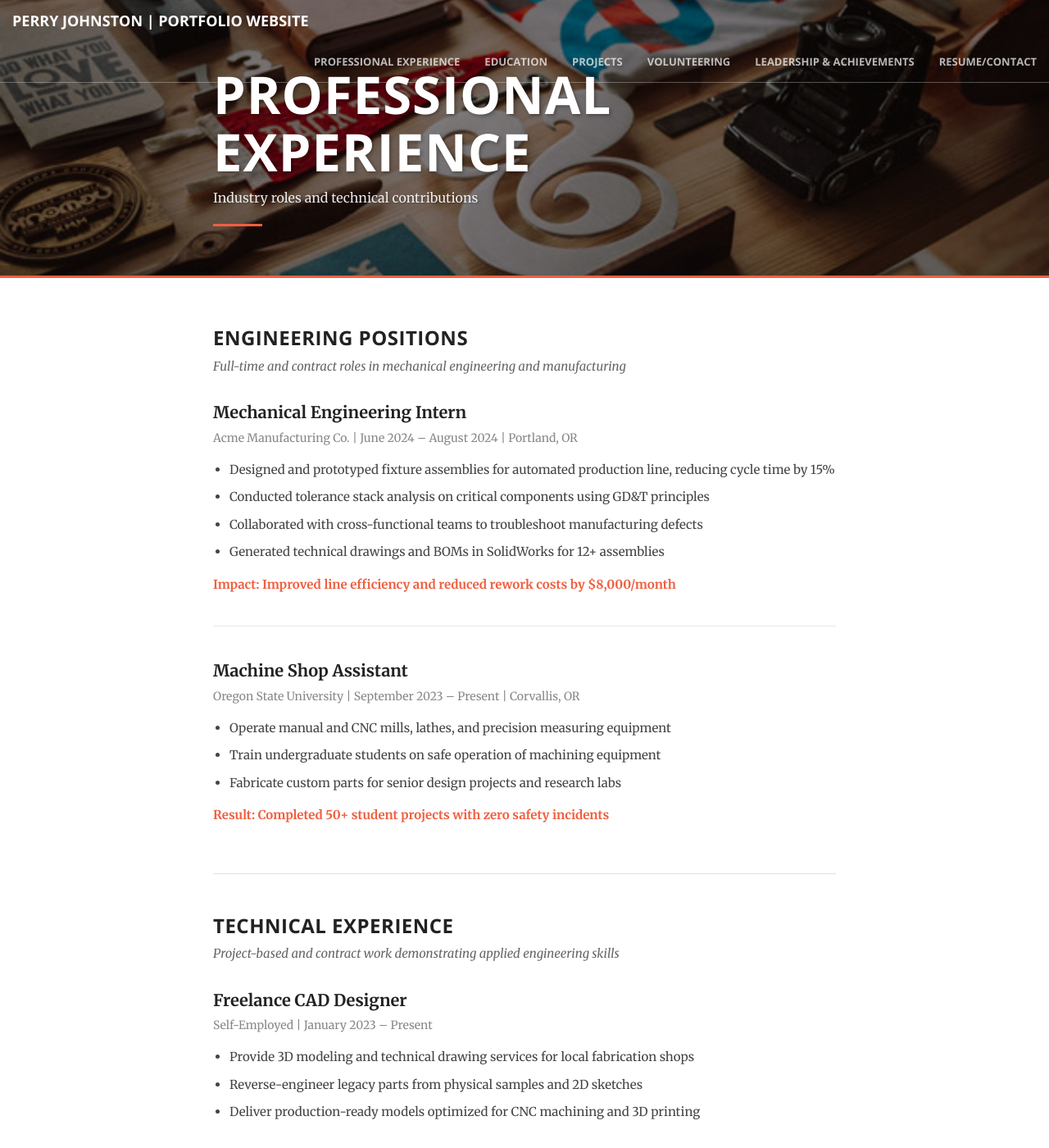
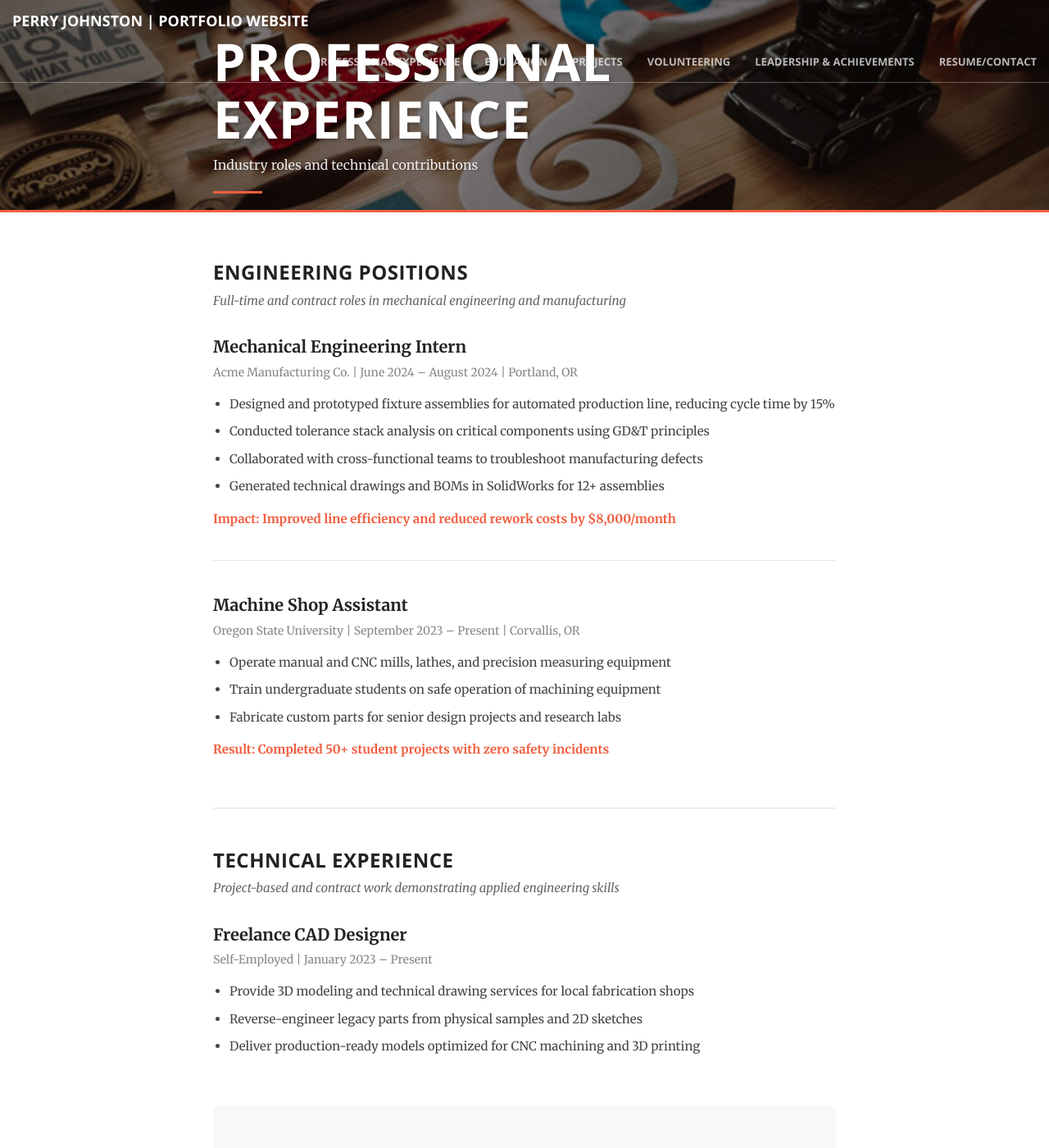
Before and after one commit to perryismyname/perryismyname.github.io, a Jekyll site: the page built from work/index.html, in a window 1280 px wide and 1400 px high. Shown: the whole window at 82% size. Built offline with Jekyll 4.4.1, drawn with Linux system fonts in a browser that asks for light colours.

Commit message:
Update main.scss
take 2

```diff
--- a/css/main.scss
+++ b/css/main.scss
@@ -71,7 +71,7 @@ $theme-dark: #222;
   background-size: cover;
   background-position: center;
   background-repeat: no-repeat;
-  padding: 80px 0 60px !important;
+  padding: 40px 0 20px !important;
   border-bottom: 3px solid $theme-primary;
   position: relative;
 
```
